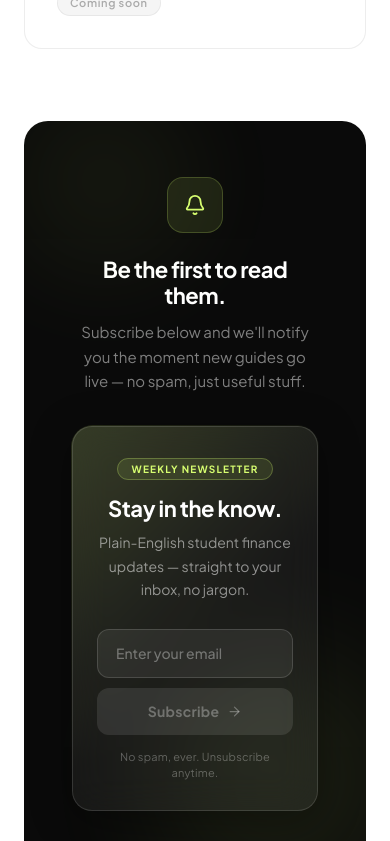
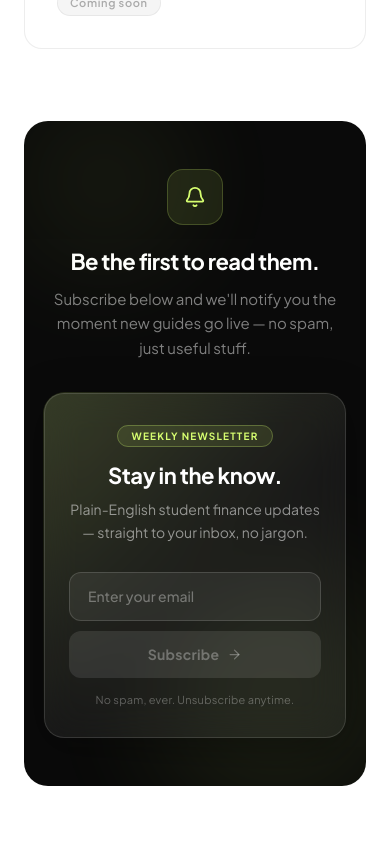
Before and after one commit to RishiharanBinory/LandingPage, a Next.js app in the folder landingpage/: page /resources in a window 390 px wide. Shown: the part 4080-4921 px from the top of the page. Built offline with nearby package versions, Linux system fonts and the light colour scheme; a web font is replaced by a local one.

Commit message:
latest changes

```diff
--- a/landingpage/app/layout.tsx
+++ b/landingpage/app/layout.tsx
@@ -31,7 +31,7 @@ const geistMono = Geist_Mono({
 });
 
 export const metadata: Metadata = {
-  title: "PrimeLeed — Student Finance UK",
+  title: "eligibilty checker UK",
   description: "Check if you qualify for UK Student Finance in 60 seconds.",
 };
 
--- a/landingpage/app/resources/page.tsx
+++ b/landingpage/app/resources/page.tsx
@@ -137,7 +137,6 @@ function NewsletterCard() {
                 no jargon.
               </p>
 
-              {/* Stack vertically on mobile, side-by-side on desktop */}
               <div
                 style={{
                   display: "flex",
@@ -205,7 +204,6 @@ function NewsletterCard() {
                       btnHovered && isValid ? "scale(1.03)" : "scale(1)",
                     whiteSpace: "nowrap",
                     flexShrink: 0,
-                    // On mobile, full width button
                     width: isMobile ? "100%" : "auto",
                   }}
                 >
@@ -456,6 +454,16 @@ function ResourcesHero() {
 
 // ─── Coming Soon Section ──────────────────────────────────────────
 function ComingSoonSection() {
+  // ✅ FIX: Add isMobile state here so we can adjust CTA padding
+  const [isMobile, setIsMobile] = useState(false);
+
+  useEffect(() => {
+    const check = () => setIsMobile(window.innerWidth < 600);
+    check();
+    window.addEventListener("resize", check);
+    return () => window.removeEventListener("resize", check);
+  }, []);
+
   const upcomingTopics = [
     {
       icon: <GraduationCap size={20} />,
@@ -590,7 +598,7 @@ function ComingSoonSection() {
         </p>
       </motion.div>
 
-      {/* Topic preview cards — 10 blogs in a responsive grid */}
+      {/* Topic preview cards */}
       <div
         style={{
           display: "grid",
@@ -615,7 +623,6 @@ function ComingSoonSection() {
               overflow: "hidden",
             }}
           >
-            {/* Subtle lime corner accent */}
             <div
               style={{
                 position: "absolute",
@@ -628,7 +635,6 @@ function ComingSoonSection() {
               }}
             />
 
-            {/* Icon */}
             <div
               style={{
                 width: "44px",
@@ -670,7 +676,6 @@ function ComingSoonSection() {
               {topic.description}
             </p>
 
-            {/* ETA pill */}
             <span
               style={{
                 display: "inline-block",
@@ -699,7 +704,9 @@ function ComingSoonSection() {
         style={{
           background: BLACK,
           borderRadius: "24px",
-          padding: "56px 48px",
+          // ✅ FIX: Use 20px horizontal padding on mobile (matches hero's 24px)
+          // instead of 48px which was squishing the NewsletterCard
+          padding: isMobile ? "48px 20px" : "56px 48px",
           display: "flex",
           flexDirection: "column" as const,
           alignItems: "center",
@@ -783,8 +790,17 @@ function ComingSoonSection() {
             live — no spam, just useful stuff.
           </p>
 
-          {/* Inline newsletter signup */}
-          <NewsletterCard />
+          {/* ✅ FIX: Wrap in a full-width flex container so the card
+              expands to fill available space identically to the hero */}
+          <div
+            style={{
+              width: "100%",
+              display: "flex",
+              justifyContent: "center",
+            }}
+          >
+            <NewsletterCard />
+          </div>
         </div>
       </motion.div>
     </section>
--- a/landingpage/components/Maincomponents/Navbar.tsx
+++ b/landingpage/components/Maincomponents/Navbar.tsx
@@ -118,9 +118,10 @@ export default function Navbar() {
               boxShadow: open
                 ? "0 0 0 rgba(0,0,0,0)"
                 : "0 4px 32px rgba(0,0,0,0.08), 0 1px 4px rgba(0,0,0,0.05)",
-              border: "1px solid rgba(0,0,0,0.06)",
               borderTop: "none",
+              borderRight: "1px solid rgba(0,0,0,0.06)",
               borderBottom: "1px solid rgba(0,0,0,0.06)",
+              borderLeft: "1px solid rgba(0,0,0,0.06)",
               padding: "0 12px 0 20px",
               transition: "border-radius 0.2s ease, box-shadow 0.2s ease",
               position: "relative",
@@ -168,7 +169,10 @@ export default function Navbar() {
             </a>
 
             {/* Desktop links */}
-            <div className="hidden md:flex" style={{ alignItems: "center", gap: "2px" }}>
+            <div
+              className="hidden md:flex"
+              style={{ alignItems: "center", gap: "2px" }}
+            >
               {links.map((link) => (
                 // eslint-disable-next-line @next/next/no-html-link-for-pages
                 <a
@@ -236,13 +240,21 @@ export default function Navbar() {
               boxShadow: open
                 ? "0 8px 32px rgba(0,0,0,0.10), 0 1px 4px rgba(0,0,0,0.05)"
                 : "none",
-              border: open ? "1px solid rgba(0,0,0,0.06)" : "none",
               borderTop: "none",
+              borderRight: open ? "1px solid rgba(0,0,0,0.06)" : "none",
+              borderBottom: open ? "1px solid rgba(0,0,0,0.06)" : "none",
+              borderLeft: open ? "1px solid rgba(0,0,0,0.06)" : "none",
               position: "relative",
               zIndex: 1,
             }}
           >
-            <div style={{ display: "flex", flexDirection: "column", padding: "6px 12px 14px" }}>
+            <div
+              style={{
+                display: "flex",
+                flexDirection: "column",
+                padding: "6px 12px 14px",
+              }}
+            >
               {links.map((link, i) => (
                 // eslint-disable-next-line @next/next/no-html-link-for-pages
                 <a
@@ -258,7 +270,9 @@ export default function Navbar() {
                     borderRadius: "12px",
                     transition: "background 0.15s",
                     borderBottom:
-                      i < links.length - 1 ? "1px solid rgba(0,0,0,0.05)" : "none",
+                      i < links.length - 1
+                        ? "1px solid rgba(0,0,0,0.05)"
+                        : "none",
                   }}
                   onMouseEnter={(e: React.MouseEvent<HTMLAnchorElement>) => {
                     e.currentTarget.style.background = "rgba(0,0,0,0.04)";
```
